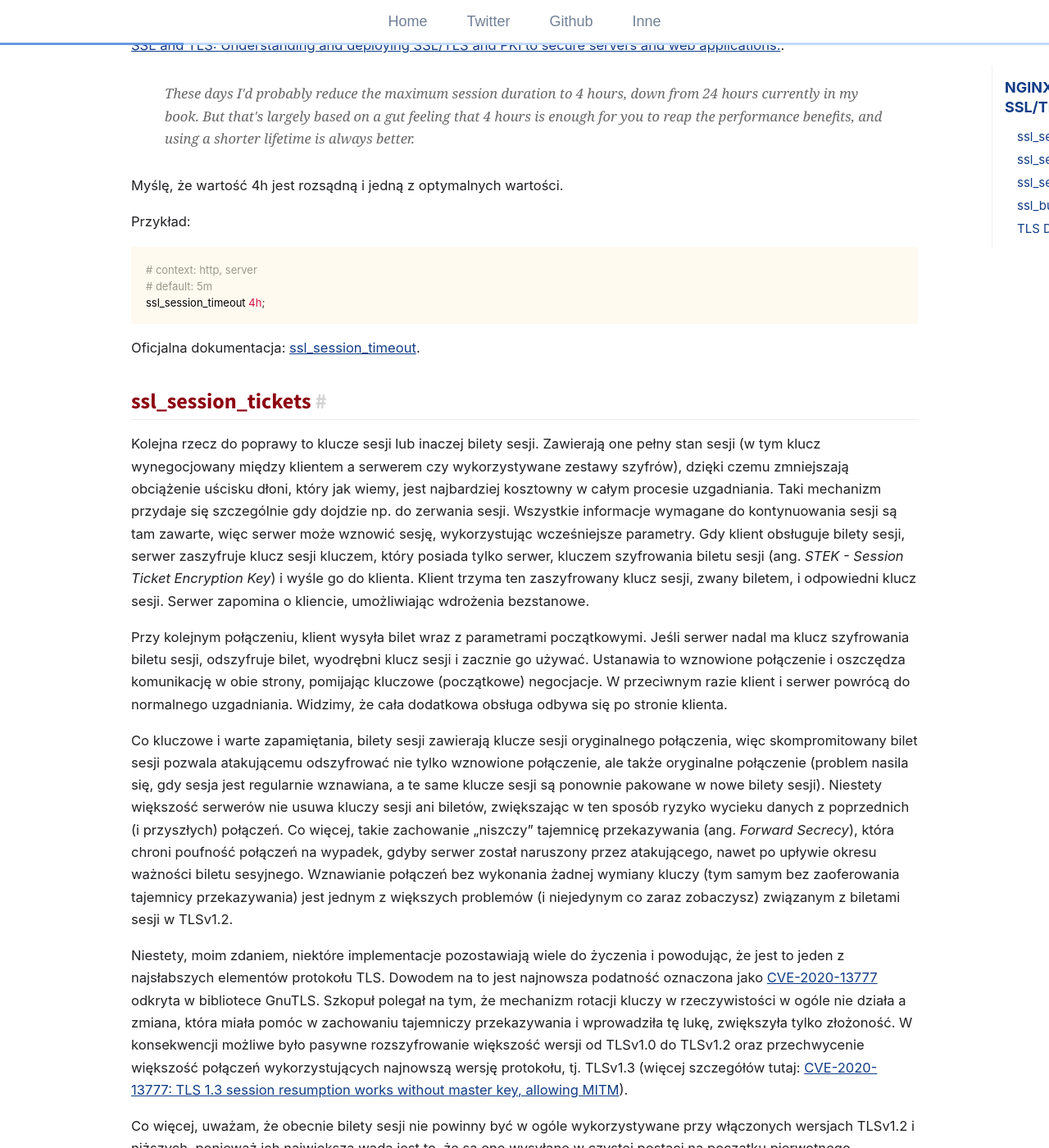
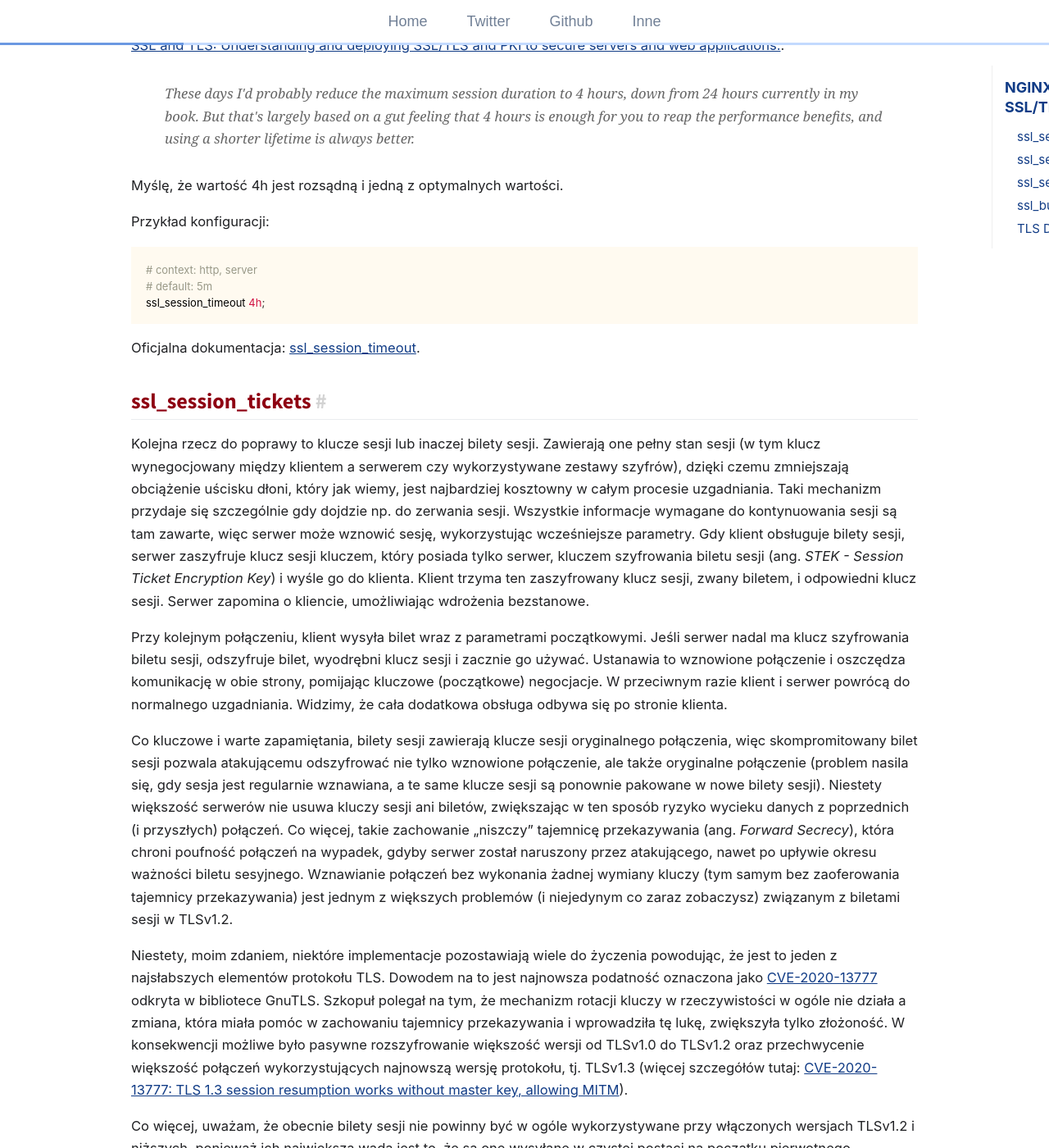
Before and after one commit to git04112019/trimstray.github.io, a Jekyll site: the page built from _posts/2019-07-21-nginx-optymalizacja_sesji_ssl-tls.md, in a window 1280 px wide and 1400 px high, scrolled down 1953 px. Shown: the whole window at 82% size. Built offline with Jekyll 4.4.1, drawn with Linux system fonts in a browser that asks for light colours; comment, search, counter and statistics services are not loaded; some of the changed text lies outside the part shown.

Commit message:
uncommited changes - signed-off-by: trimstray <trimstray@gmail.com>

````diff
--- a/_posts/2019-07-21-nginx-optymalizacja_sesji_ssl-tls.md
+++ b/_posts/2019-07-21-nginx-optymalizacja_sesji_ssl-tls.md
@@ -27,7 +27,7 @@ Włączenie buforowania sesji pomaga zmniejszyć obciążenie procesora oraz zwi
 
 Oczywiście nie ma róży bez kolców. Jednym z powodów, dla których nie należy używać bardzo dużej pamięci podręcznej, jest to, że większość implementacji nie usuwa z niej żadnych rekordów. Nawet wygasłe sesje mogą nadal się w niej znajdować i można je odzyskać!
 
-Przykład:
+Przykład konfiguracji:
 
 ```nginx
 # context: http, server
@@ -53,7 +53,7 @@ W tym miejscu chciałbym zacytować wypowiedź twórcy serwisu [Hardenize](https
 
 Myślę, że wartość 4h jest rozsądną i jedną z optymalnych wartości.
 
-Przykład:
+Przykład konfiguracji:
 
 ```nginx
 # context: http, server
@@ -71,7 +71,7 @@ Przy kolejnym połączeniu, klient wysyła bilet wraz z parametrami początkowym
 
 Co kluczowe i warte zapamiętania, bilety sesji zawierają klucze sesji oryginalnego połączenia, więc skompromitowany bilet sesji pozwala atakującemu odszyfrować nie tylko wznowione połączenie, ale także oryginalne połączenie (problem nasila się, gdy sesja jest regularnie wznawiana, a te same klucze sesji są ponownie pakowane w nowe bilety sesji). Niestety większość serwerów nie usuwa kluczy sesji ani biletów, zwiększając w ten sposób ryzyko wycieku danych z poprzednich (i przyszłych) połączeń. Co więcej, takie zachowanie „niszczy” tajemnicę przekazywania (ang. _Forward Secrecy_), która chroni poufność połączeń na wypadek, gdyby serwer został naruszony przez atakującego, nawet po upływie okresu ważności biletu sesyjnego. Wznawianie połączeń bez wykonania żadnej wymiany kluczy (tym samym bez zaoferowania tajemnicy przekazywania) jest jednym z większych problemów (i niejedynym co zaraz zobaczysz) związanym z biletami sesji w TLSv1.2.
 
-Niestety, moim zdaniem, niektóre implementacje pozostawiają wiele do życzenia i powodując, że jest to jeden z najsłabszych elementów protokołu TLS. Dowodem na to jest najnowsza podatność oznaczona jako [CVE-2020-13777](https://www.gnutls.org/security-new.html#GNUTLS-SA-2020-06-03) odkryta w bibliotece GnuTLS. Szkopuł polegał na tym, że mechanizm rotacji kluczy w rzeczywistości w ogóle nie działa a zmiana, która miała pomóc w zachowaniu tajemniczy przekazywania i wprowadziła tę lukę, zwiększyła tylko złożoność. W konsekwencji możliwe było pasywne rozszyfrowanie większość wersji od TLSv1.0 do TLSv1.2 oraz przechwycenie większość połączeń wykorzystujących najnowszą wersję protokołu, tj. TLSv1.3 (więcej szczegółów tutaj: [CVE-2020-13777: TLS 1.3 session resumption works without master key, allowing MITM](https://gitlab.com/gnutls/gnutls/-/issues/1011)).
+Niestety, moim zdaniem, niektóre implementacje pozostawiają wiele do życzenia powodując, że jest to jeden z najsłabszych elementów protokołu TLS. Dowodem na to jest najnowsza podatność oznaczona jako [CVE-2020-13777](https://www.gnutls.org/security-new.html#GNUTLS-SA-2020-06-03) odkryta w bibliotece GnuTLS. Szkopuł polegał na tym, że mechanizm rotacji kluczy w rzeczywistości w ogóle nie działa a zmiana, która miała pomóc w zachowaniu tajemnicy przekazywania i wprowadziła tę lukę, zwiększyła tylko złożoność. W konsekwencji możliwe było pasywne rozszyfrowanie większość wersji od TLSv1.0 do TLSv1.2 oraz przechwycenie większość połączeń wykorzystujących najnowszą wersję protokołu, tj. TLSv1.3 (więcej szczegółów tutaj: [CVE-2020-13777: TLS 1.3 session resumption works without master key, allowing MITM](https://gitlab.com/gnutls/gnutls/-/issues/1011)).
 
 Co więcej, uważam, że obecnie bilety sesji nie powinny być w ogóle wykorzystywane przy włączonych wersjach TLSv1.2 i niższych, ponieważ ich największą wadą jest to, że są one wysyłane w czystej postaci na początku pierwotnego połączenia. Na poniższym zrzucie widać, że wiadomość <span class="h-b">NewSessionTicket</span> jest wysyłana z serwera do klienta przed wiadomością <span class="h-b">ChangeCipherSpec</span>:
 
@@ -87,7 +87,7 @@ Jeśli zdecydujesz się na włączenie biletów sesji, NGINX powinien wygenerowa
 
 Jeśli twoje serwery mają wystarczającą moc, możesz rozważyć całkowite wyłączenie identyfikatorów sesji i biletów sesji. Według mnie jest to nadal zalecane rozwiązanie, aby zapewnić tajemnicę przekazywania, ponieważ większość używanych serwerów HTTP (Apache, NGINX) nie obsługuje odpowiedniej rotacji tych parametrów.
 
-Przykład:
+Przykład konfiguracji:
 
 ```nginx
 # context: http, server
@@ -126,7 +126,7 @@ Spójrzmy także na poniższą rekomendację (wydaje mi się, że autorami są L
 - mniejszy rozmiar rekordu TLS = <span class="h-b">MTU/MSS (1500) - TCP (20 bytes) - IP (40 bytes): 1500 - 40 - 20 = 1440 bytes</span>
 - większy rozmiar rekordu TLS = maksymalny rozmiar wynosi <span class="h-b">16,383 (2^14 - 1)</span>
 
-Przykład:
+Przykład konfiguracji:
 
 ```nginx
 # context: http, server
````
Also changed, not shown: other parts of _posts/2019-07-21-nginx-optymalizacja_sesji_ssl-tls.md (+2 -2 lines), _posts/2020-02-11-zalecenia_dot_wersji_protokolu_tls.md (+1 -1 lines).
